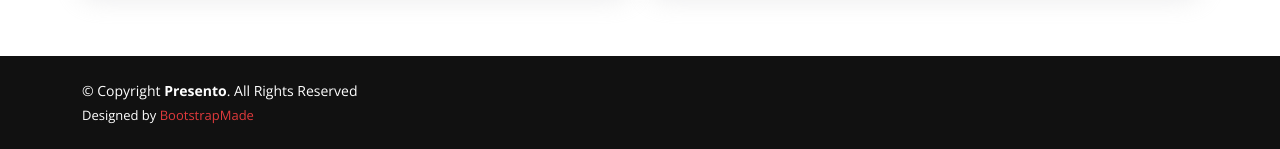
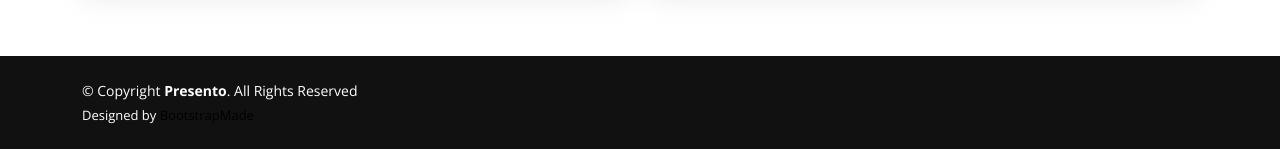
Before and after one commit to bird-exchange/frontend, a Flask app: page / in a window 1280 px wide. Shown: the part 1779-1928 px from the top of the page. Run offline with Flask 2, Linux system fonts and the light colour scheme; some libraries are stand-ins or nearby versions.

```diff
--- a/frontend/static/assets/css/style.css
+++ b/frontend/static/assets/css/style.css
@@ -11,10 +11,11 @@
 body {
   font-family: "Open Sans", sans-serif;
   color: #444444;
+  min-height: 100%;
 }
 
 a {
-  color: #e03a3c;
+  color: #000;
   text-decoration: none;
 }
 
```
